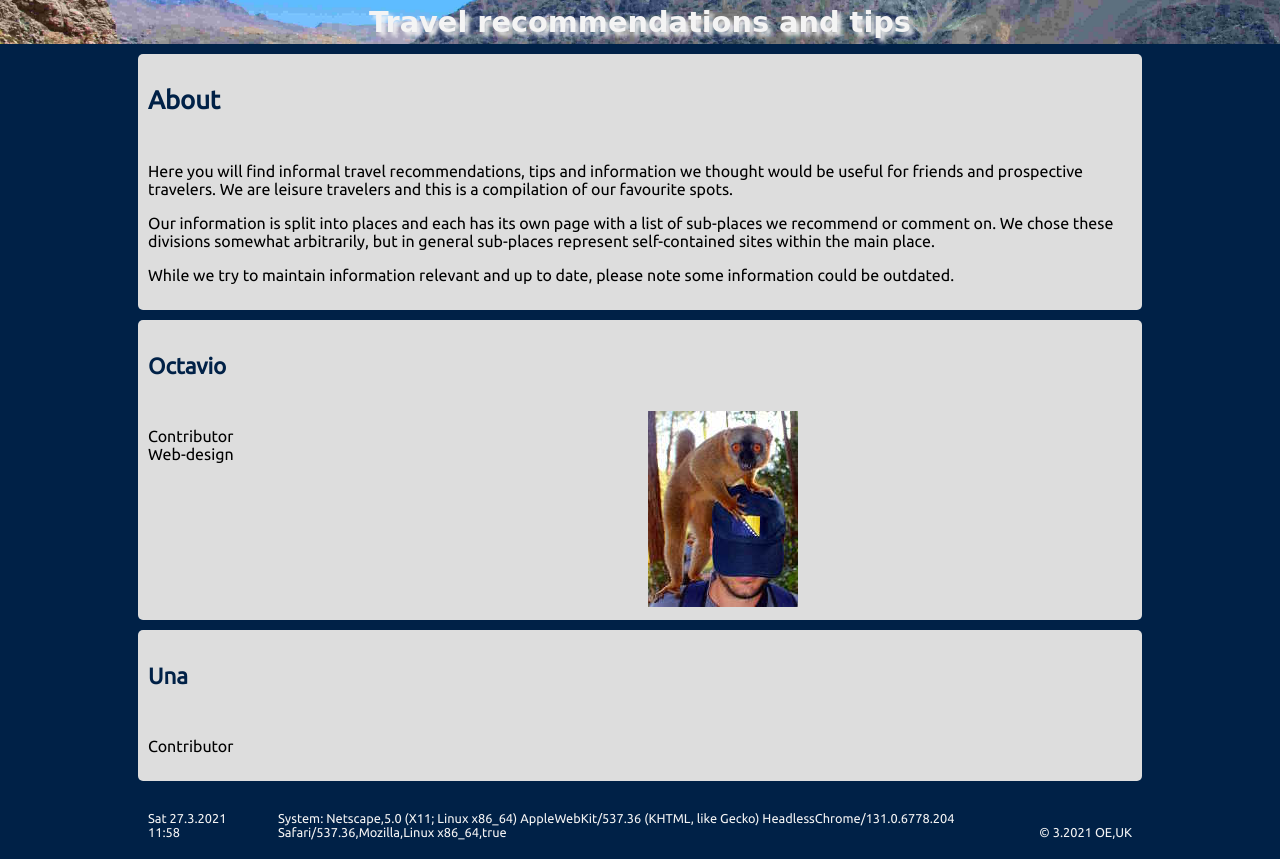
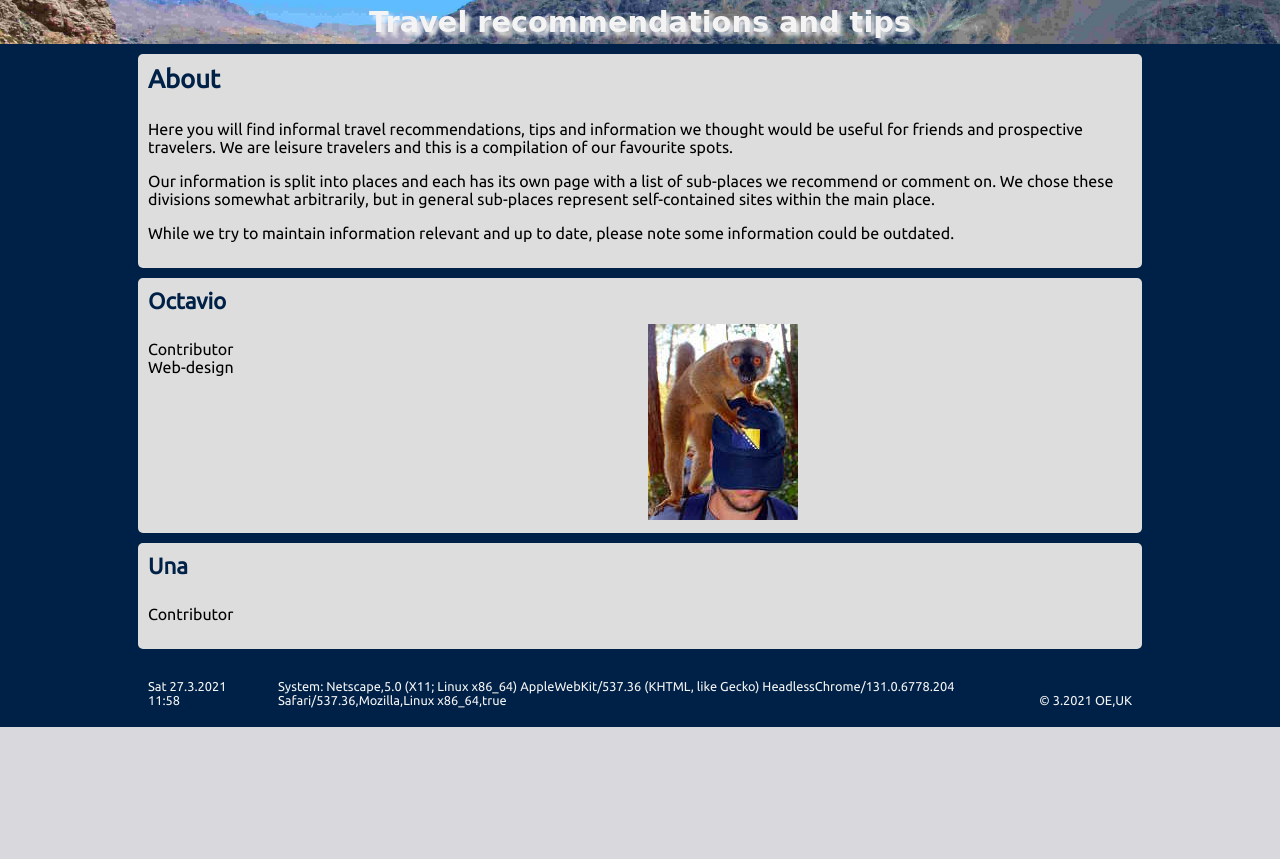
Before and after one commit to Octavioyuna/Octavioyuna.github.io, a PHP site: page /about.html in a window 1280 px wide. Shown: the part 86-945 px from the top of the page. After the commit the page ends 813 px from the top, so only its background shows below. Run offline with PHP 8.4, Linux system fonts and the light colour scheme; some web fonts are replaced.

Commit message:
Update style.css

```diff
--- a/css/style.css
+++ b/css/style.css
@@ -261,11 +261,17 @@ font-family: 'Cabin Sketch', cursive;
   background: var(--primary);
   padding:5px;
 }
+
+#mainContent > div > h2 {
+  padding:5px;
+  margin:0px;
+}
 #mainContent > div > h3 {
   padding:5px;
+  margin:0px;
 }
-#mainContent > div > h2 {
-  padding:5px;
+#mainContent > div > h4 {
+  margin:0px;
 }
 
 .box ul{
```
